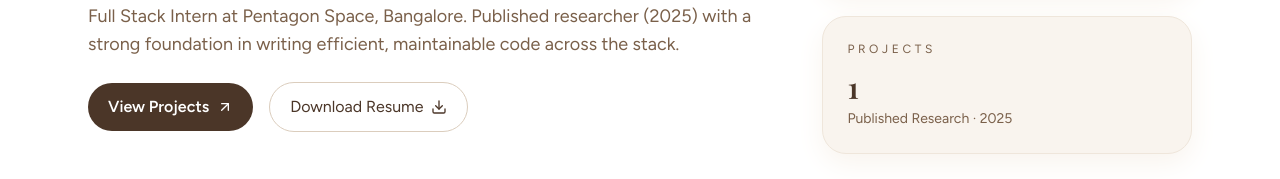
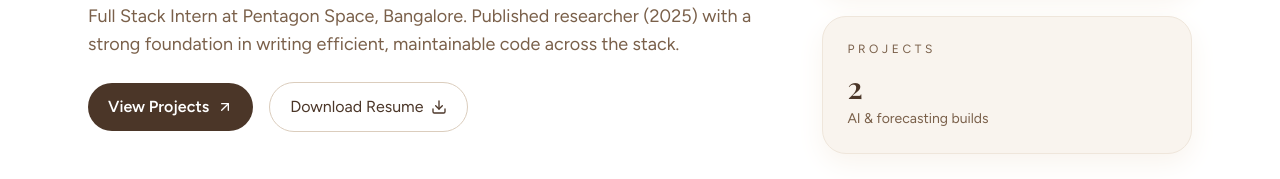
Before and after one commit to Sharan0555/Portfolio, a React (Vite) app: page / in a window 1280 px wide. Shown: the part 436-615 px from the top of the page. Built offline with nearby package versions, Linux system fonts and the light colour scheme.

Commit message:
Update project count and spacing

```diff
--- a/src/components/Hero.jsx
+++ b/src/components/Hero.jsx
@@ -145,10 +145,10 @@ const Hero = () => {
             <div className="card p-6">
               <p className="eyebrow">Projects</p>
               <p className="mt-3 text-3xl font-display font-semibold text-ink">
-                1
+                2
               </p>
               <p className="mt-1 text-sm text-warm-500">
-                Published Research · 2025
+                AI & forecasting builds
               </p>
             </div>
           </motion.div>
--- a/src/components/Projects.jsx
+++ b/src/components/Projects.jsx
@@ -47,7 +47,7 @@ const Projects = ({ compact = false }) => {
           <h2 className="section-title">Projects</h2>
         </motion.div>
 
-        <div className="mt-12 max-w-3xl">
+        <div className="mt-12 max-w-3xl space-y-6">
           {projects.map((project, index) => {
             return (
               <motion.article
```
